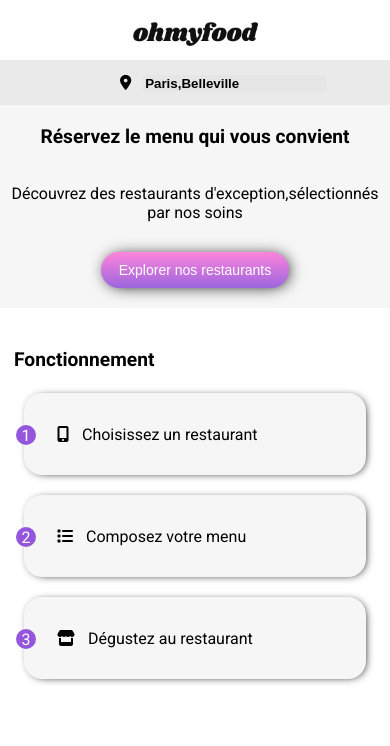
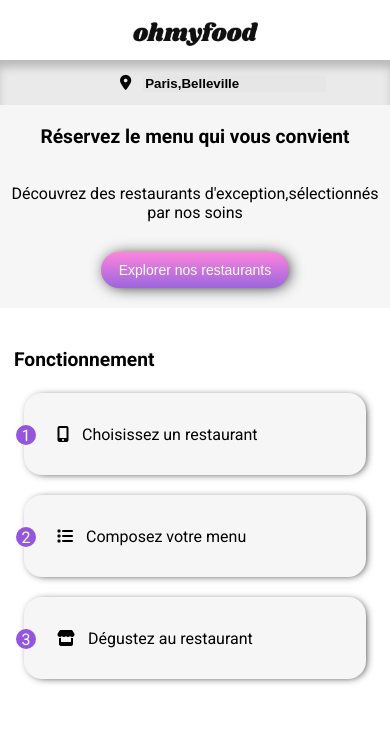
Before and after one commit to EtudianteHU/Uyarci_Hilal_3_Code_122022, a plain HTML site: page index.html in a window 390 px wide. Shown: the top 746 px of the page. Drawn offline with Linux system fonts and the light colour scheme; a web font is replaced by a local one.

Commit message:
correction

```diff
--- a/style/mobile.css
+++ b/style/mobile.css
@@ -26,6 +26,7 @@
     background-color: #ebeaea;
     text-align: center;
     padding: 13px 13px 13px 69px;
+    box-shadow: inset 0px 9px 10px -2px rgb(163, 163, 163, 0.7);
 }
 
 form input {
--- a/style/tablette.css
+++ b/style/tablette.css
@@ -13,6 +13,7 @@
     background-color: #ebeaea;
     text-align: center;
     padding: 20px 16px 16px 69px;
+    box-shadow: inset 0px 9px 10px -2px rgb(163, 163, 163, 0.7);
 }
 
 header {
```
